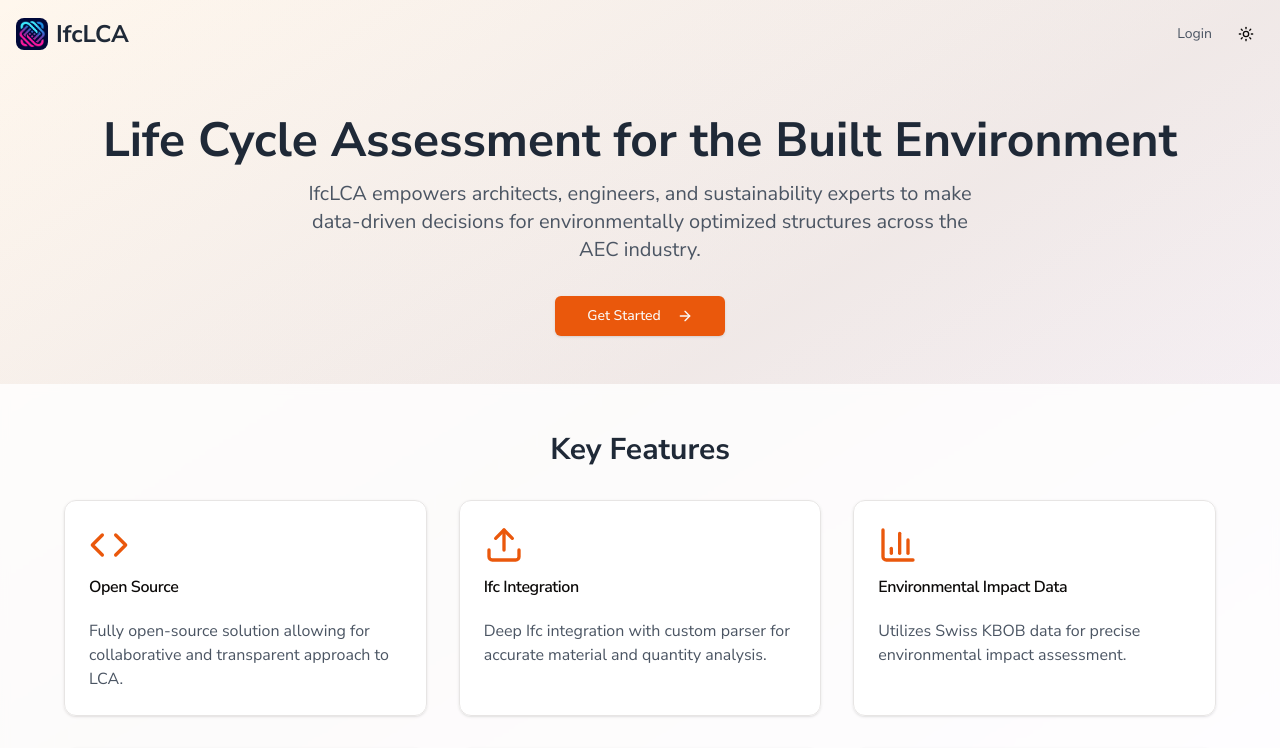
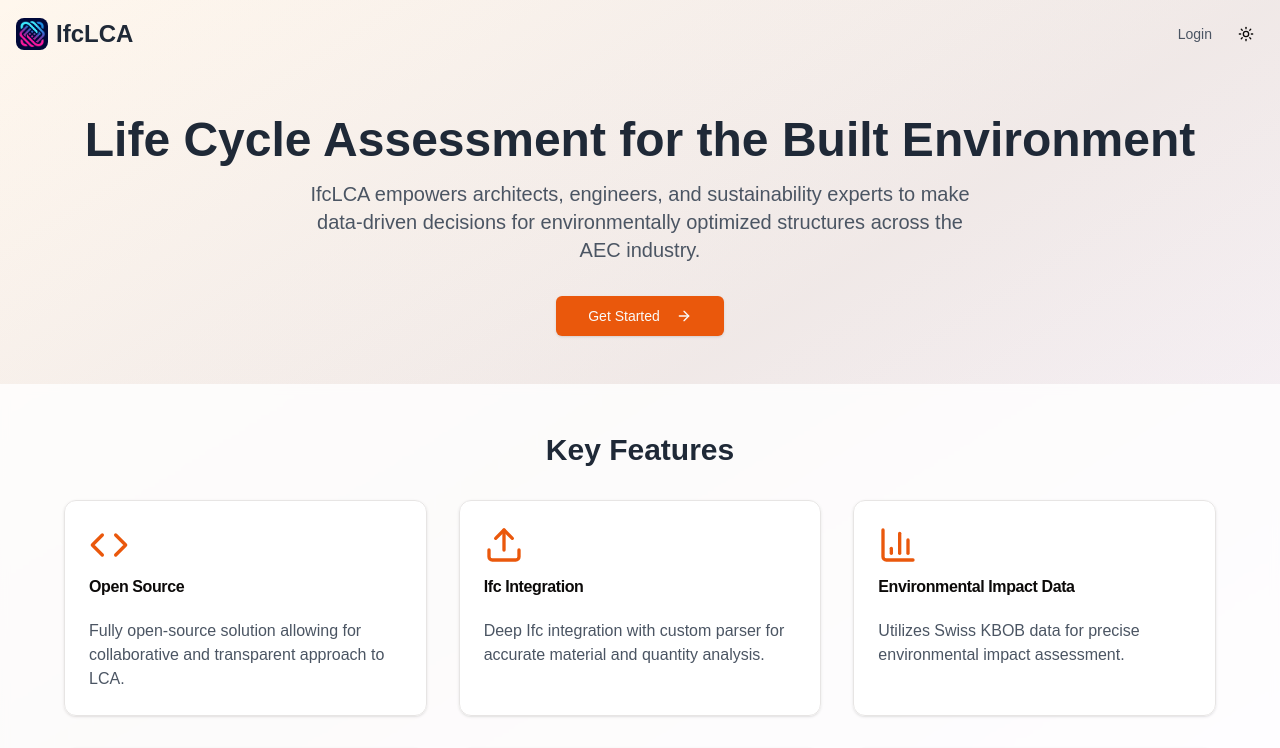
Before and after one commit to IfcLCA/IfcLCA, a Next.js app: page / in a window 1280 px wide. Shown: the top 748 px of the page. Built offline with nearby package versions, Linux system fonts and the light colour scheme; no server answers; a web font is replaced by a local one.

Commit message:
Use fontsource for Nunito Sans

```diff
--- a/package.json
+++ b/package.json
@@ -61,7 +61,8 @@
     "tailwindcss-animate": "^1.0.7",
     "three": "^0.159.0",
     "zod": "^3.23.8",
-    "zustand": "^5.0.1"
+    "zustand": "^5.0.1",
+    "@fontsource/nunito-sans": "^5.2.5"
   },
   "devDependencies": {
     "@types/mongoose": "^5.11.97",
--- a/src/styles/fonts.ts
+++ b/src/styles/fonts.ts
@@ -1,8 +1,28 @@
-import { Nunito_Sans } from "next/font/google";
+import localFont from "next/font/local";
 
-export const nunitoSans = Nunito_Sans({
-  subsets: ["latin"],
+export const nunitoSans = localFont({
+  src: [
+    {
+      path: "../../node_modules/@fontsource/nunito-sans/files/nunito-sans-latin-400-normal.woff2",
+      weight: "400",
+      style: "normal",
+    },
+    {
+      path: "../../node_modules/@fontsource/nunito-sans/files/nunito-sans-latin-500-normal.woff2",
+      weight: "500",
+      style: "normal",
+    },
+    {
+      path: "../../node_modules/@fontsource/nunito-sans/files/nunito-sans-latin-600-normal.woff2",
+      weight: "600",
+      style: "normal",
+    },
+    {
+      path: "../../node_modules/@fontsource/nunito-sans/files/nunito-sans-latin-700-normal.woff2",
+      weight: "700",
+      style: "normal",
+    },
+  ],
   display: "swap",
-  weight: ["400", "500", "600", "700"],
   variable: "--font-nunito-sans",
 });
```
Also changed, not shown: 2 other files (tests, documents, lock files or other folders).
